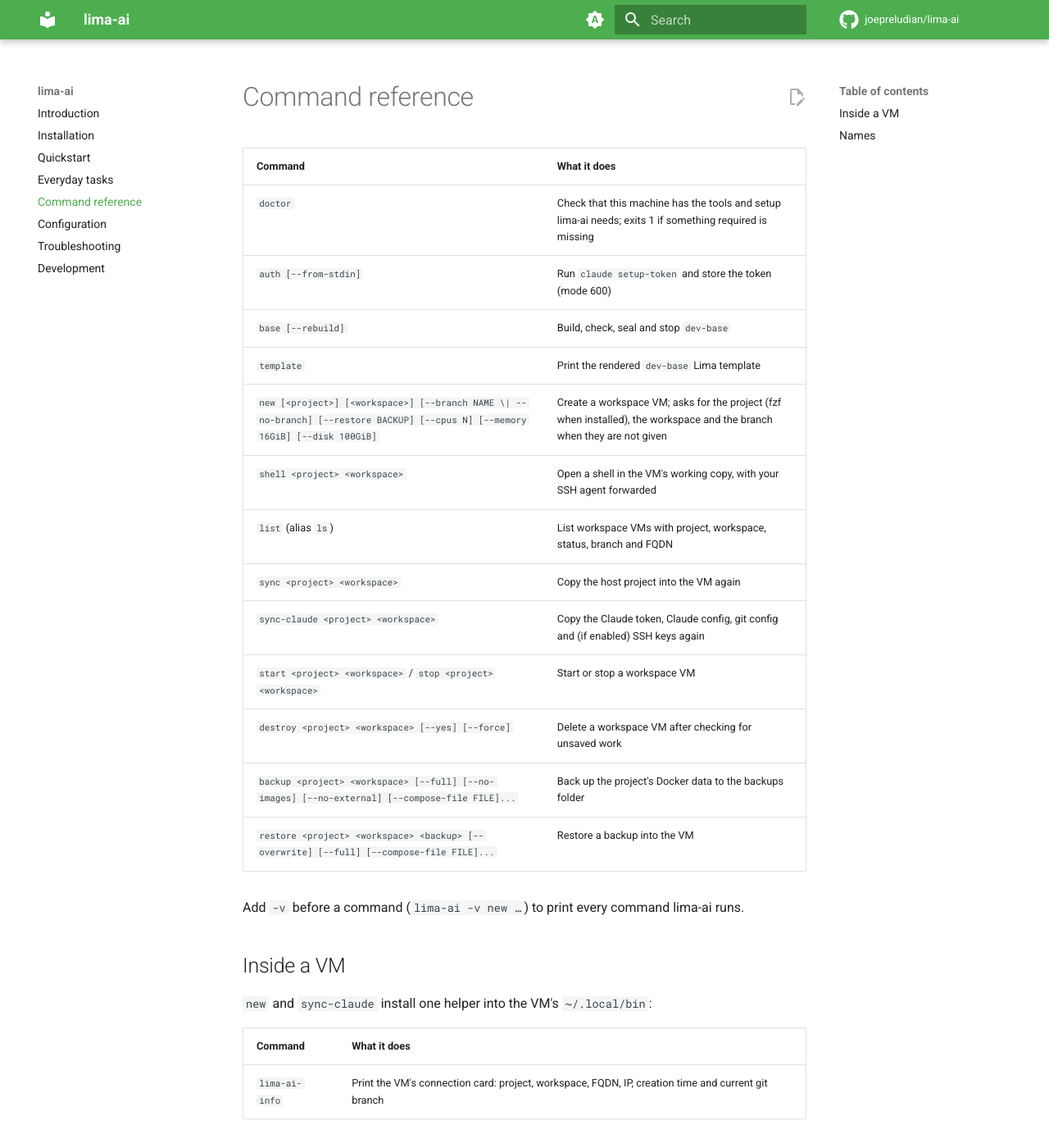
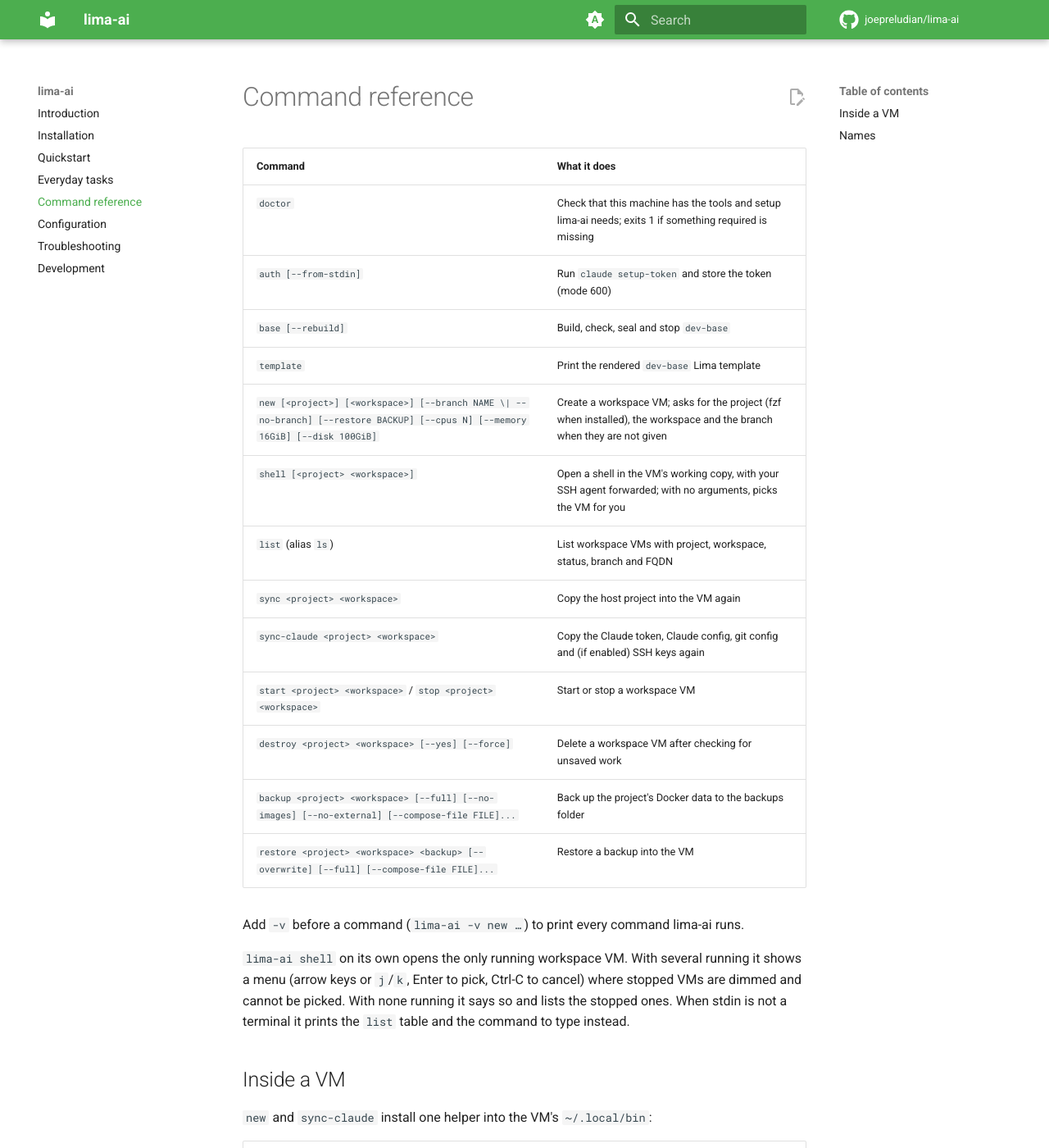
Before and after one commit to joepreludian/lima-ai, an MkDocs documentation site: the page built from docs/manual/docs/commands.md, in a window 1280 px wide and 1400 px high. Shown: the whole window at 82% size. Built offline with MkDocs 1.6.1 and Material for MkDocs 9.7.7, drawn with Linux system fonts in a browser that asks for light colours; comment, search, counter and statistics services are not loaded.

Commit message:
docs: describe shell without arguments; bump to 0.7.0

```diff
--- a/docs/manual/docs/commands.md
+++ b/docs/manual/docs/commands.md
@@ -7,7 +7,7 @@
 | `base [--rebuild]` | Build, check, seal and stop `dev-base` |
 | `template` | Print the rendered `dev-base` Lima template |
 | `new [<project>] [<workspace>] [--branch NAME \| --no-branch] [--restore BACKUP] [--cpus N] [--memory 16GiB] [--disk 100GiB]` | Create a workspace VM; asks for the project (fzf when installed), the workspace and the branch when they are not given |
-| `shell <project> <workspace>` | Open a shell in the VM's working copy, with your SSH agent forwarded |
+| `shell [<project> <workspace>]` | Open a shell in the VM's working copy, with your SSH agent forwarded; with no arguments, picks the VM for you |
 | `list` (alias `ls`) | List workspace VMs with project, workspace, status, branch and FQDN |
 | `sync <project> <workspace>` | Copy the host project into the VM again |
 | `sync-claude <project> <workspace>` | Copy the Claude token, Claude config, git config and (if enabled) SSH keys again |
@@ -18,6 +18,12 @@
 
 Add `-v` before a command (`lima-ai -v new …`) to print every command
 lima-ai runs.
+
+`lima-ai shell` on its own opens the only running workspace VM. With several
+running it shows a menu (arrow keys or `j`/`k`, Enter to pick, Ctrl-C to
+cancel) where stopped VMs are dimmed and cannot be picked. With none running
+it says so and lists the stopped ones. When stdin is not a terminal it prints
+the `list` table and the command to type instead.
 
 ## Inside a VM
 
--- a/pyproject.toml
+++ b/pyproject.toml
@@ -1,6 +1,6 @@
 [project]
 name = "lima-ai"
-version = "0.6.0"
+version = "0.7.0"
 description = "Disposable Lima VMs for running Claude Code agents in parallel, one workspace per VM"
 readme = "README.md"
 authors = [
```
Also changed, not shown: 1 other file.
